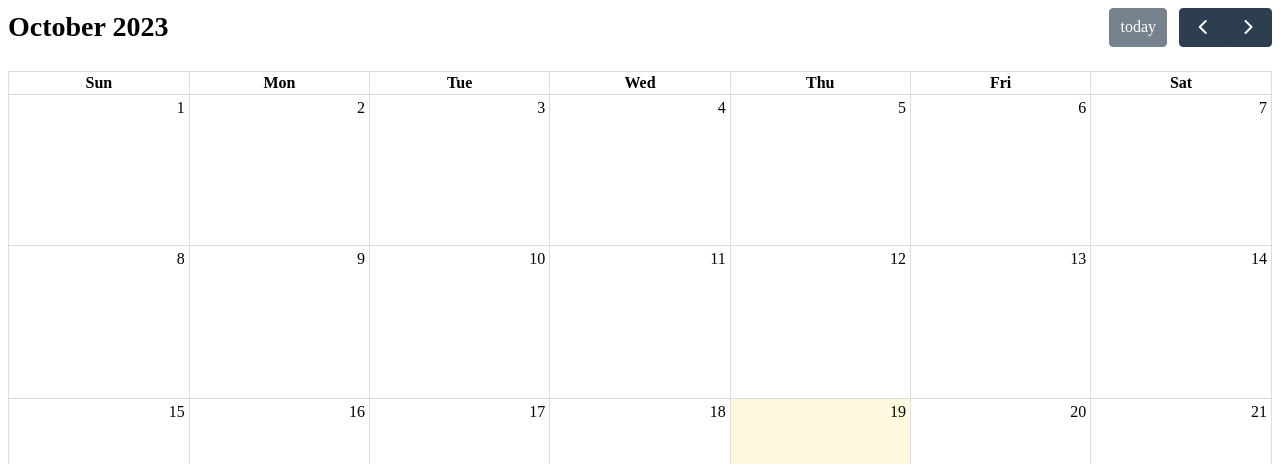
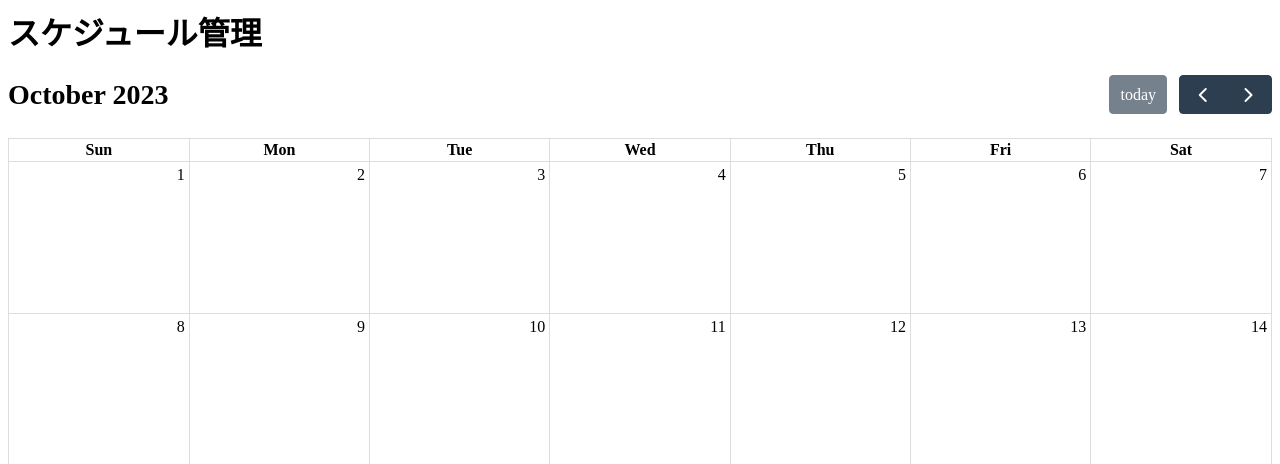
Before and after one commit to n-katou/CalendarAPP, a Django app: page /sc/ in a window 1280 px wide. Shown: the top 464 px of the page. Run offline with Django 3.2, Linux system fonts and the light colour scheme; lists and menus that the app fills with data are empty; some libraries are stand-ins or nearby versions.

Commit message:
レイアウト変更

```diff
--- a/scheduleCalendar/templates/scheduleCalendar/index.html
+++ b/scheduleCalendar/templates/scheduleCalendar/index.html
@@ -6,6 +6,7 @@
 </head>
 
 <body>
+    <h1>スケジュール管理</h1>
     <div id='calendar'></div>
 
     {% load static %}
```
